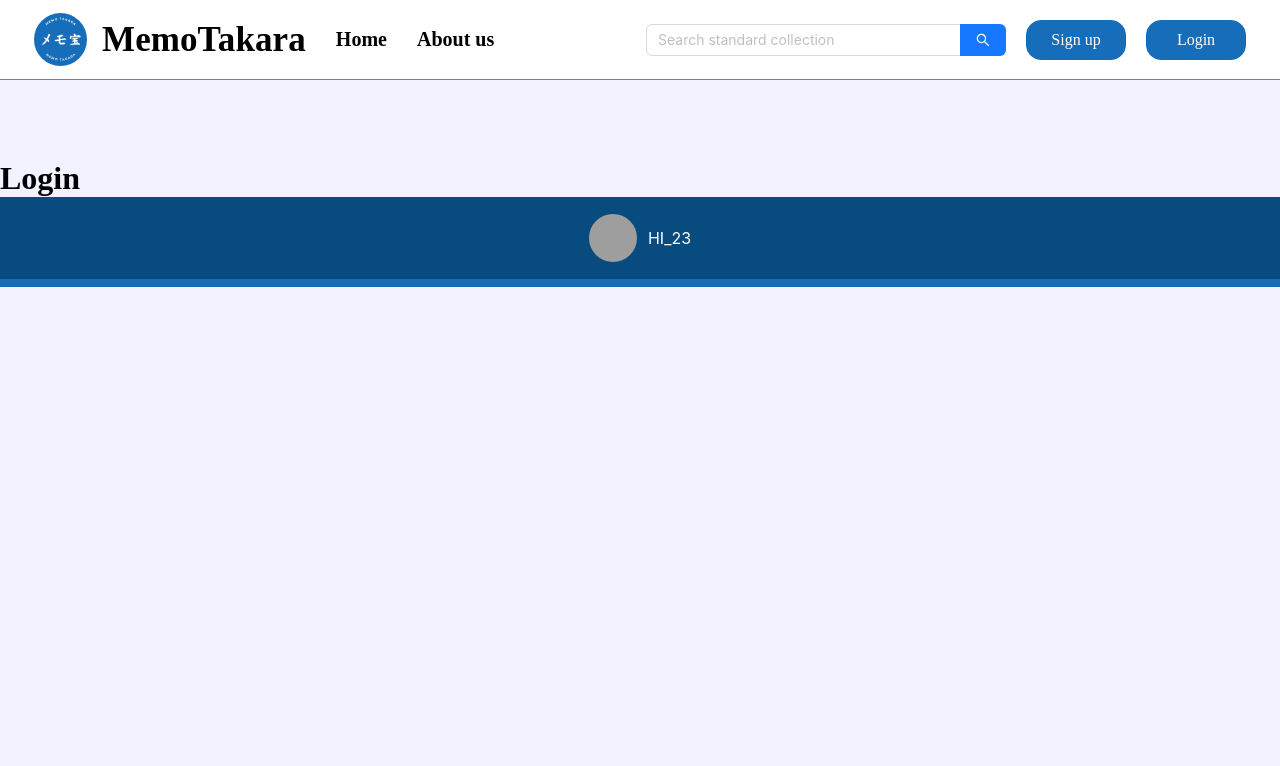
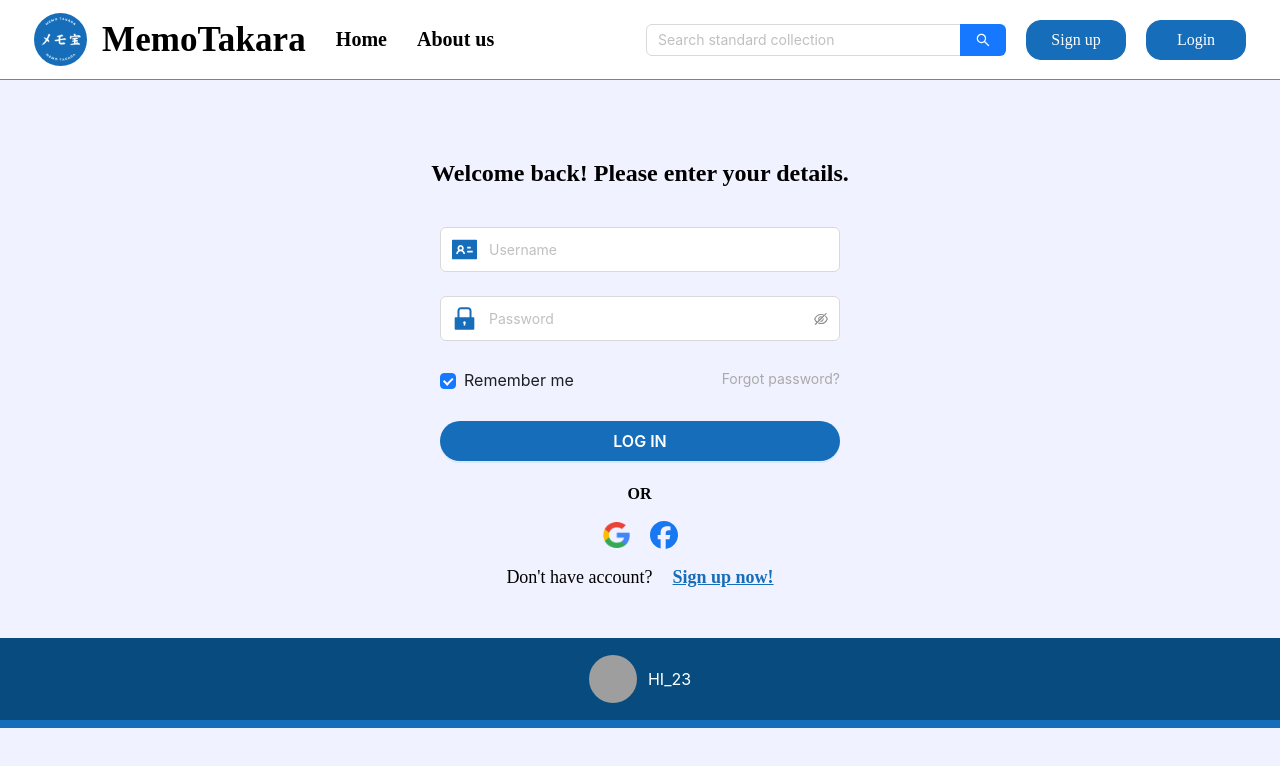
Before and after one commit to MemoTakara/MemoTakara-ReactJS, a React (Create React App) app in the folder memotakara/: page /login in a window 1280 px wide. Shown: the top 766 px of the page. Built offline with nearby package versions, Linux system fonts and the light colour scheme; grey boxes are pictures that could not be loaded; a web font is replaced by a local one.

Commit message:
add login page: done

```diff
--- a/memotakara/src/view/pages/login/index.css
+++ b/memotakara/src/view/pages/login/index.css
@@ -0,0 +1,71 @@
+.login_container {
+  display: flex;
+  flex-direction: column;
+  font-family: var(--body-font);
+  align-items: center;
+  justify-content: center;
+  /* height: 100vh; */
+  margin-bottom: 30px;
+  padding-bottom: 20px;
+}
+
+.login_header {
+  text-align: center;
+  font-size: 24px;
+  font-weight: var(--header-weight-size);
+  color: #000;
+  margin-bottom: 40px;
+}
+
+.login_form {
+  width: 400px;
+  max-width: 600px;
+  /* padding: 20px; */
+}
+
+.login_icon {
+  color: var(--color-light-button);
+}
+
+.login_form_forgot {
+  color: var(--color-disabled);
+  float: right;
+}
+
+.login_form_forgot:hover {
+  color: var(--color-light-button);
+}
+
+.login_btn_login {
+  width: 400px;
+  height: 40px;
+  font-size: 16px;
+  font-weight: var(--header-weight-size);
+  background-color: var(--color-light-button);
+  color: #fff;
+  border-radius: 35px;
+}
+
+.login_btn_login:hover {
+  background-color: var(--color-light-button-hover);
+  color: #fff;
+}
+
+.login_option {
+  display: flex;
+  justify-content: center;
+  align-items: center;
+  margin: 15px;
+}
+
+.switch-to-signup {
+  text-align: center;
+  color: #000;
+}
+
+.login_link {
+  color: var(--color-light-button);
+  text-decoration: none;
+  font-weight: var(--header-weight-size);
+  margin-left: 20px;
+}
--- a/memotakara/src/view/pages/login/index.jsx
+++ b/memotakara/src/view/pages/login/index.jsx
@@ -1,9 +1,161 @@
 import "./index.css";
+import google_icon from "../../../img/google_icon.png";
+import React from "react";
+import { Link, useNavigate } from "react-router-dom";
+import { IdcardFilled, LockFilled } from "@ant-design/icons";
+import { FontAwesomeIcon } from "@fortawesome/react-fontawesome";
+import { faFacebook } from "@fortawesome/free-brands-svg-icons";
+import { Form, Input, Button, Checkbox, message } from "antd";
 
 function Login() {
+  //message
+  const [messageApi, contextHolder] = message.useMessage();
+  const navigate = useNavigate();
+  const openLoginMessage = (values) => {
+    const key = "updatable";
+    messageApi.loading({ content: "Loading...", key });
+    setTimeout(() => {
+      messageApi.success({ content: "Login Success!", key, duration: 2 });
+      setTimeout(() => {
+        localStorage.setItem("username", values.username);
+        navigate("/dashboard");
+      }, 2000); // Thời gian chờ để hiển thị thông báo trước khi chuyển hướng
+    }, 1000);
+  };
+
   return (
-    <div>
-      <h1>Login</h1>
+    <div className="login_container">
+      <div className="login_header">
+        Welcome back! Please enter your details.
+      </div>
+
+      <Form
+        name="normal_login"
+        className="login_form"
+        initialValues={{
+          remember: true,
+        }}
+        style={{
+          width: 400,
+        }}
+        onFinish={openLoginMessage}
+      >
+        {/* username */}
+        <Form.Item
+          name="username"
+          rules={[
+            {
+              required: true,
+              message: "Enter your username",
+            },
+          ]}
+        >
+          <Input
+            prefix={
+              <IdcardFilled
+                className="login_icon"
+                style={{
+                  fontSize: 25,
+                  padding: "5px 8px 5px 0",
+                }}
+              />
+            }
+            placeholder="Username"
+          />
+        </Form.Item>
+
+        {/* pass */}
+        <Form.Item
+          name="password"
+          rules={[
+            {
+              required: true,
+              message: "Enter your password",
+            },
+          ]}
+        >
+          <Input.Password
+            prefix={
+              <LockFilled
+                className="login_icon"
+                style={{
+                  fontSize: 25,
+                  padding: "5px 8px 5px 0",
+                }}
+              />
+            }
+            type="password"
+            placeholder="Password"
+          />
+        </Form.Item>
+
+        {/* checkbox - forgot pass*/}
+        <Form.Item>
+          <Form.Item name="remember" valuePropName="checked" noStyle>
+            <Checkbox style={{ fontSize: "16px" }}>Remember me</Checkbox>
+          </Form.Item>
+
+          <Link className="login_form_forgot" to="/forgot_password">
+            Forgot password?
+          </Link>
+        </Form.Item>
+
+        {/* login */}
+        <Form.Item>
+          {contextHolder}
+          <Button type="primary" className="login_btn_login" htmlType="submit">
+            LOG IN
+          </Button>
+        </Form.Item>
+      </Form>
+
+      {/* another option */}
+      <div>
+        <div
+          style={{ fontWeight: "600", fontSize: "16px", marginLeft: "40px" }}
+        >
+          OR
+        </div>
+        <div className="login_option">
+          <div>
+            <img
+              src={google_icon}
+              alt="Google Icon"
+              style={{
+                width: "27px",
+                height: "30px",
+                paddingTop: "4px",
+                cursor: "pointer",
+              }}
+            />
+          </div>
+          <div>
+            <FontAwesomeIcon
+              style={{
+                fontSize: "28px",
+                color: "#1877F2",
+                paddingLeft: "20px",
+                cursor: "pointer",
+              }}
+              icon={faFacebook}
+            />
+          </div>
+        </div>
+      </div>
+
+      {/* sign up */}
+      <div className="switch_to_signup" style={{ fontSize: "18px" }}>
+        Don't have account?
+        <span>
+          <Link
+            className="login_link"
+            to="/sign_up"
+            style={{ textDecoration: "underline" }}
+          >
+            Sign up now!
+          </Link>
+        </span>
+      </div>
     </div>
   );
 }
```
